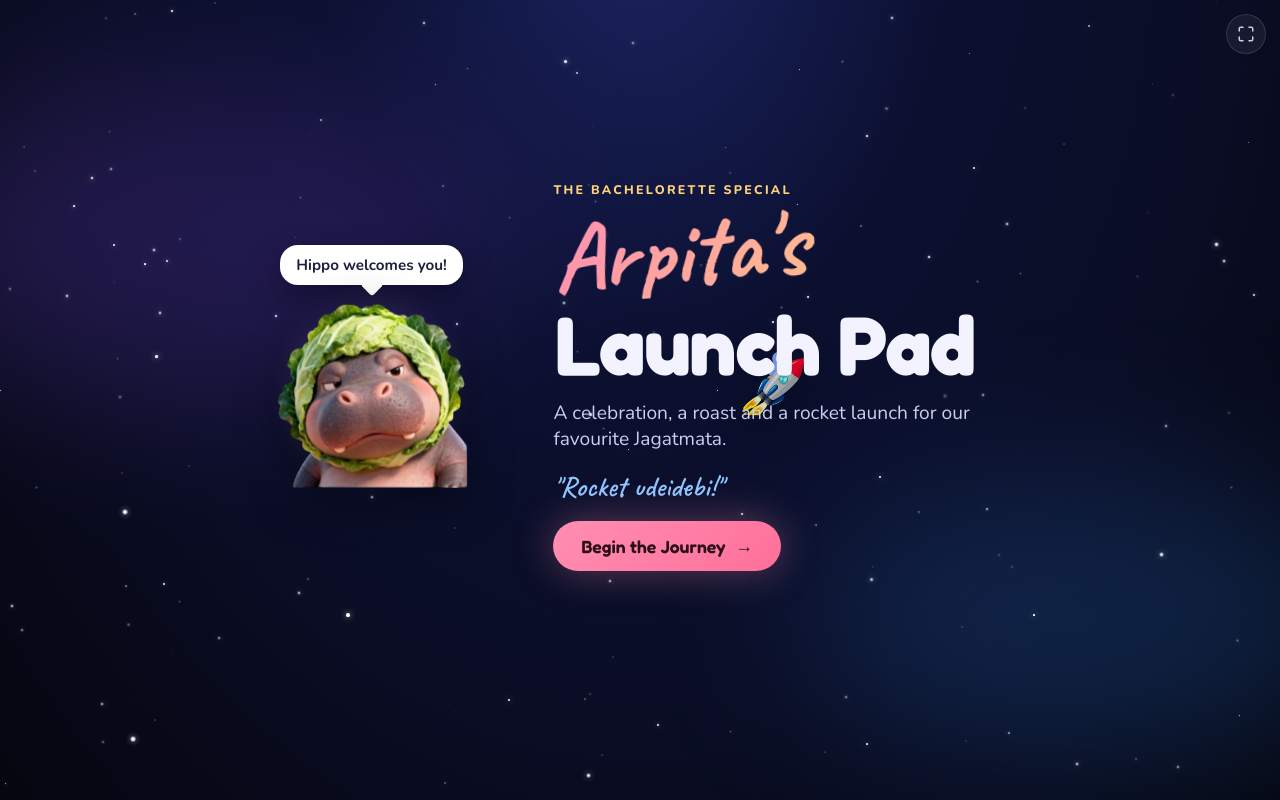
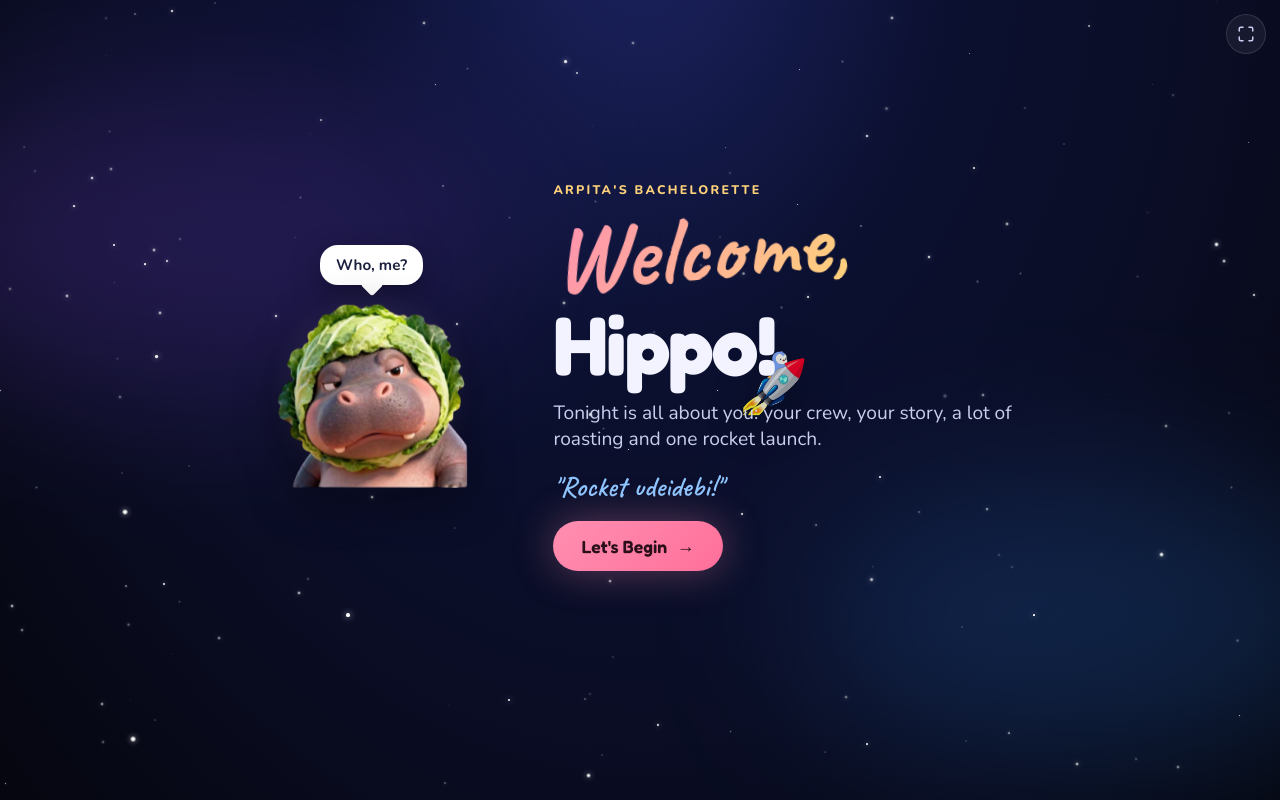
Before and after one commit to dushmanta05/rocket-udeidebi, a React (Vite) app: page / in a window 1280 px wide. Built offline with nearby package versions, Linux system fonts and the light colour scheme.

Commit message:
feat: welcome hippo and speak to her from the crew

```diff
--- a/src/data/sections.ts
+++ b/src/data/sections.ts
@@ -9,9 +9,9 @@ export interface SectionCopy {
 export const SECTIONS: SectionCopy[] = [
   {
     short: 'Welcome',
-    kicker: 'The Bachelorette Special',
-    title: "Arpita's Launch Pad",
-    subtitle: 'A celebration, a roast and a rocket launch for our favourite Jagatmata.',
+    kicker: "Arpita's Bachelorette",
+    title: 'Welcome, Hippo!',
+    subtitle: 'Tonight is all about you: your crew, your story, a lot of roasting and one rocket launch.',
     hint: 'Tap the button to begin'
   },
   {
@@ -25,77 +25,77 @@ export const SECTIONS: SectionCopy[] = [
     short: 'Family',
     kicker: 'Chapter 1',
     title: 'Family & Early Years',
-    subtitle: 'Before us, there was already a legend in the making.',
+    subtitle: 'Before we met you, you were already a legend in the making.',
     hint: 'Tap or press the right arrow to fly to the next stop'
   },
   {
     short: 'Work',
     kicker: 'Chapter 2',
-    title: 'Then We Met',
-    subtitle: 'The rocket found its crew, and the chai breaks got longer.',
+    title: 'Then We Met You',
+    subtitle: 'Your rocket found its crew, and the chai breaks got longer.',
     hint: 'Tap to boost to the next stop'
   },
   {
     short: 'Polaroids',
     kicker: 'The Evidence Wall',
     title: 'Caught on Camera',
-    subtitle: 'Tap any photo to inspect the evidence.',
+    subtitle: 'Yes, we kept every one of these. Tap a photo to zoom in.',
     hint: 'Arrow keys switch between sets'
   },
   {
     short: 'Awards',
     kicker: 'The Hall of Fame',
     title: 'And the Award Goes To',
-    subtitle: 'Recognising a lifetime of unmatched achievements.',
+    subtitle: 'For achievements only you could pull off.',
     hint: 'Tap for the next award'
   },
   {
     short: 'Bag',
     kicker: 'Inspection Protocol',
-    title: "Arpita's Doraemon Pocket",
-    subtitle: 'Tap the bag to pull out the next survival artifact.',
+    title: 'Your Doraemon Pocket',
+    subtitle: "Tap your bag. Let's see what you are carrying today.",
     hint: 'Tap the bag'
   },
   {
     short: 'Tubelight',
     kicker: 'Live Experiment',
     title: 'The Tubelight Moment',
-    subtitle: 'Tracking how long a punchline takes to reach Arpita.',
+    subtitle: 'We timed how long a punchline takes to reach you.',
     hint: 'Tap to advance the buffering'
   },
   {
     short: 'T&C',
     kicker: 'Legally Binding',
-    title: "The Bride's Terms & Conditions",
-    subtitle: 'Drafted by friends, siblings and cousins. Non-negotiable.',
-    hint: 'Read carefully, then try disagreeing'
+    title: 'Your Terms & Conditions',
+    subtitle: 'Drafted by your friends, siblings and cousins. Non-negotiable.',
+    hint: 'Read carefully, Hippo. Then try disagreeing.'
   },
   {
     short: 'Say No',
     kicker: 'Mission Impossible',
     title: 'Say',
-    subtitle: 'A scientific test: can Arpita physically decline a request?',
+    subtitle: 'We tested it scientifically: can you actually say no?',
     hint: 'Try pressing No. We dare you.'
   },
   {
     short: 'Kitchen',
     kicker: 'Now Open, Forever Free',
     title: 'Penguin & Hippo Cloud Kitchen',
-    subtitle: 'Tap a dish to place your order.',
+    subtitle: 'The restaurant you will open one day. Tap a dish to order.',
     hint: 'Tap any dish'
   },
   {
     short: 'Predictions',
     kicker: 'The Oracle Speaks',
-    title: 'Married Life: Predicted',
+    title: 'Your Married Life: Predicted',
     subtitle: 'Tap the crystal ball to see what the future holds.',
     hint: 'Tap the crystal ball'
   },
   {
     short: 'Crew',
     kicker: 'Incoming Transmissions',
-    title: 'Messages from the Crew',
-    subtitle: 'Recorded before ignition, with love and some roasting.',
+    title: 'Messages for You',
+    subtitle: 'Recorded by your crew before launch, with love and some roasting.',
     hint: 'Tap or press the right arrow for the next message'
   },
   {
@@ -116,9 +116,11 @@ export const HIPPO_QUIPS = [
 ]
 
 export const WELCOME_COPY = {
-  greeting: 'Hippo welcomes you!',
+  greeting: 'Who, me?',
+  titleScript: 'Welcome,',
+  titleMain: 'Hippo!',
   catchphrase: 'Rocket udeidebi!',
-  button: 'Begin the Journey'
+  button: "Let's Begin"
 }
 
 export const BIRTH_COPY = {
@@ -189,11 +191,11 @@ export const FINALE_COPY = {
   blastOff: 'Next stop: Happily Ever After!',
   arpitaName: 'Arpita',
   pranjalName: 'Pranjal',
-  thankYouTitle: 'Thank You',
+  thankYouTitle: 'Thank You, Hippo',
   thankYouNote: [
-    'To everyone who laughed, roasted, recorded, planned and showed up tonight: thank you.',
+    'For every chai break, every chair you found us, every snack from that bag and every laugh at full voltage: thank you for being you.',
     'Arpita and Pranjal, may the chai always be hot, the chairs always be free, and the laughter always be electric.'
   ],
-  hippoSays: 'The rocket has launched. Thank you, everyone!',
-  signOff: 'With love, the whole crew'
+  hippoSays: 'Rocket udeidebi!',
+  signOff: 'Love, your whole crew'
 }
--- a/src/sections/Welcome.tsx
+++ b/src/sections/Welcome.tsx
@@ -40,8 +40,8 @@ export function Welcome({ onStart }: WelcomeProps) {
         >
           <span className="kicker">{copy.kicker}</span>
           <h1 className="welcome-title">
-            <span className="script-word">Arpita's</span>
-            <span className="welcome-title-main">Launch Pad</span>
+            <span className="script-word">{WELCOME_COPY.titleScript}</span>
+            <span className="welcome-title-main">{WELCOME_COPY.titleMain}</span>
           </h1>
           <p className="welcome-lead">{copy.subtitle}</p>
           <p className="welcome-catchphrase">"{WELCOME_COPY.catchphrase}"</p>
```
